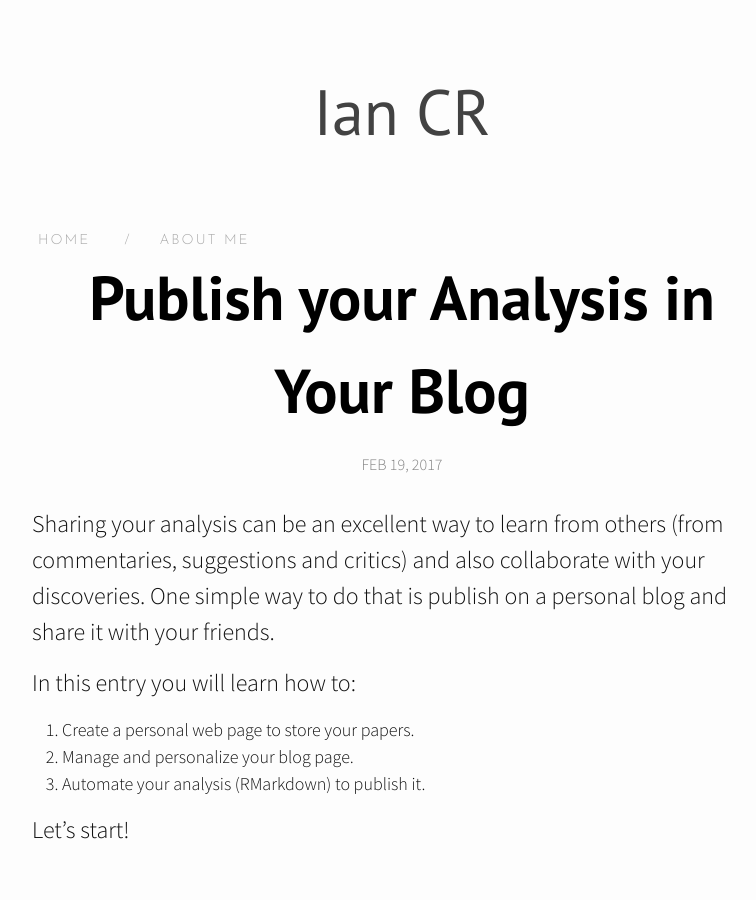
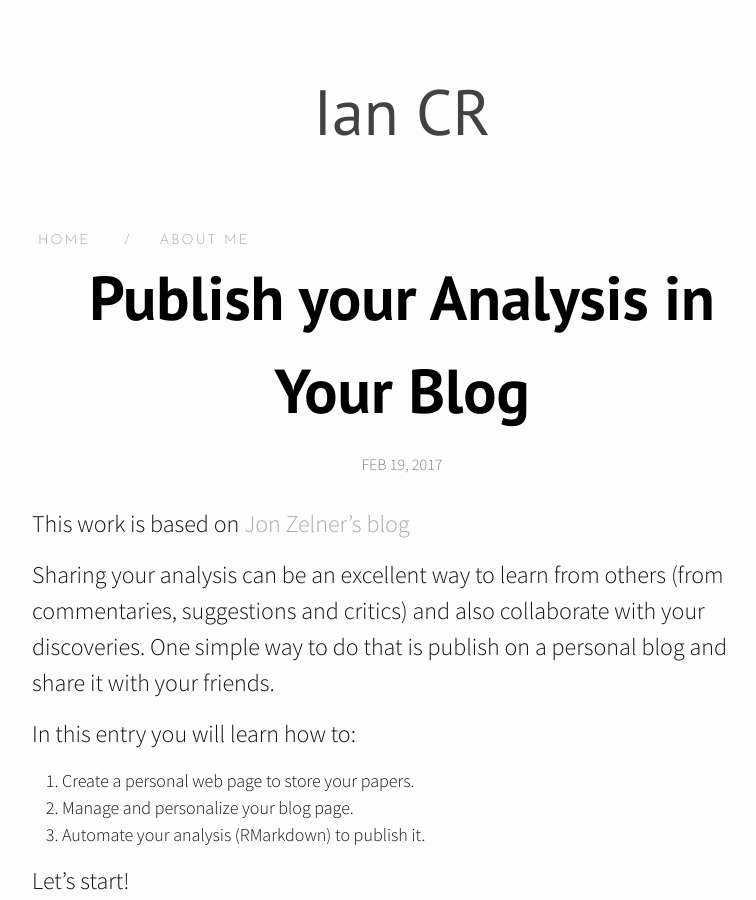
Before and after one commit to carian2996/carian2996.github.io, a Jekyll site: the page built from _posts/2017-02-19-publish-rmarkdown-your-blog.markdown, in a window 1280 px wide and 900 px high. Shown: the whole window, without its empty margins (238-994 px from the left). Built offline with Jekyll 4.4.1, drawn with Linux system fonts in a browser that asks for light colours; nearby versions of some CDN libraries.

Commit message:
Add attribution to Jon

```diff
--- a/_posts/2017-02-19-publish-rmarkdown-your-blog.markdown
+++ b/_posts/2017-02-19-publish-rmarkdown-your-blog.markdown
@@ -3,6 +3,8 @@ layout: post
 title:  "Publish your Analysis in Your Blog"
 date:   2017-02-19 11:10
 ---
+
+This work is based on [Jon Zelner's blog](http://www.jonzelner.net/jekyll/knitr/r/2014/07/02/autogen-knitr/)
 
 Sharing your analysis can be an excellent way to learn from others (from commentaries, suggestions and critics) and also collaborate with your discoveries. One simple way to do that is publish on a personal blog and share it with your friends.
 
```
Also changed, not shown: 4 other files.
